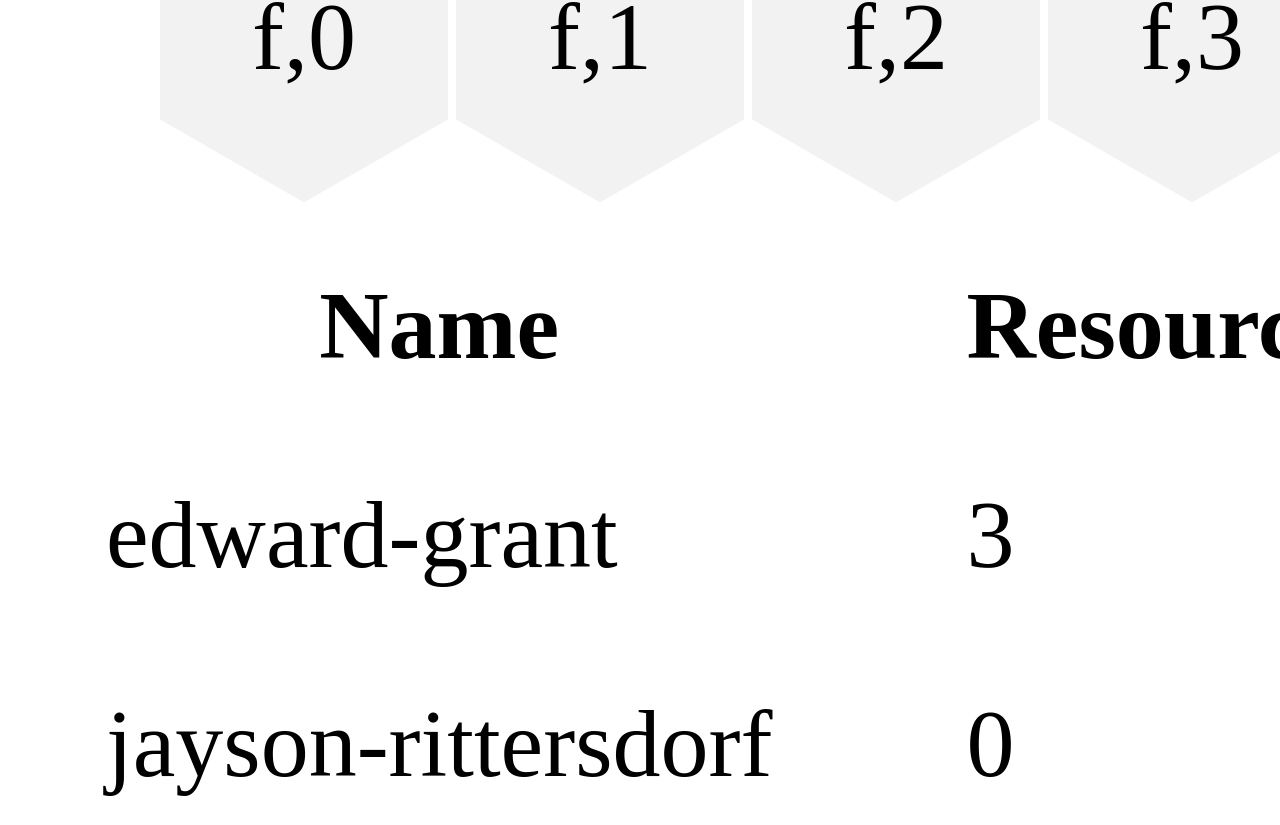
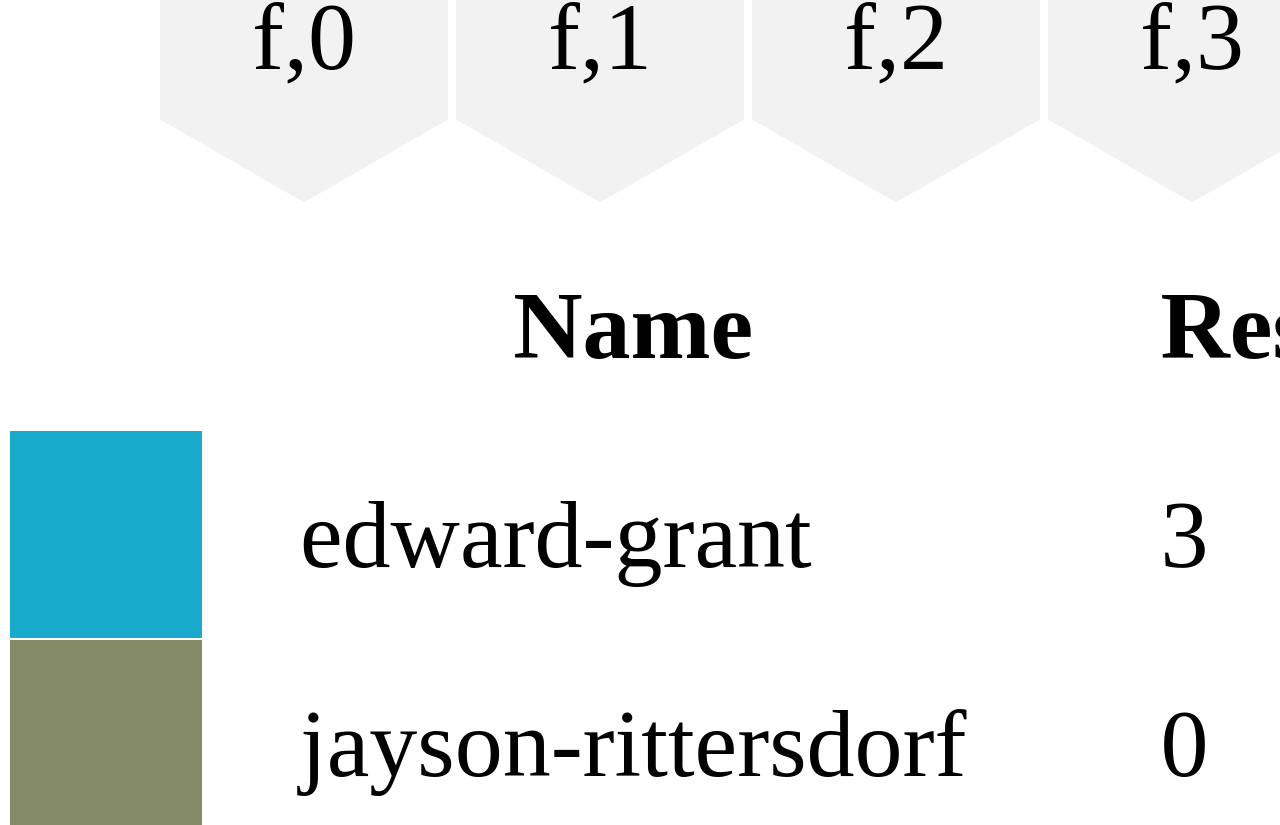
Before and after one commit to masternone/WH40K_Map_Campaign, a website built with webpack: page map/map.html in a window 1280 px wide. Shown: the part 4004-4829 px from the top of the page. Built offline with nearby package versions, Linux system fonts and the light colour scheme.

Commit message:
updates for analysis

```diff
--- /dev/null
+++ b/map/analyseMap.ts
@@ -0,0 +1,123 @@
+import { ownership } from './data';
+import {
+  COMMAND_PAVILION,
+  CULTIVATION,
+  DESERT,
+  FACTORY,
+  FOREST,
+  FORTIFICATION,
+  HILL,
+  MOUNTAIN,
+  OCEAN,
+  PLAIN,
+  VOLCANO,
+} from './constants';
+
+export const analyseMap = (): void => {
+  const container = document.getElementsByClassName('container');
+  const names: string[] = Object.keys(ownership);
+  const table = document.createElement('table');
+  const tableHeader = document.createElement('thead');
+  const tableRowHeader = document.createElement('tr');
+  const colorHeader = document.createElement('th');
+  colorHeader.append(document.createTextNode(''));
+  const nameHeader = document.createElement('th');
+  nameHeader.append(document.createTextNode('Name'));
+  const totalHeader = document.createElement('th');
+  totalHeader.append(document.createTextNode('Total'));
+  const resourcesHeader = document.createElement('th');
+  resourcesHeader.append(document.createTextNode('Resources'));
+  const resourcesSpentHeader = document.createElement('th');
+  resourcesSpentHeader.append(document.createTextNode('Resources Spent'));
+  tableRowHeader.append(colorHeader);
+  tableRowHeader.append(nameHeader);
+  tableRowHeader.append(resourcesHeader);
+  tableRowHeader.append(resourcesSpentHeader);
+  tableRowHeader.append(totalHeader);
+  tableHeader.append(tableRowHeader);
+  table.append(tableHeader);
+  container[0].append(table);
+
+  names.forEach((name) => {
+    const rowName = name;
+    let rowResources = 0;
+    let rowResourcesSpent = 0;
+    let rowTotal = 0;
+    const elements: HTMLCollectionOf<Element> =
+      document.getElementsByClassName(name);
+    for (let i = 0; i < elements.length; i++) {
+      elements[i].classList.forEach((elementClass) => {
+        switch (elementClass) {
+          case 'ocean':
+            rowResources += OCEAN.resources;
+            rowTotal += OCEAN.resources;
+            break;
+          case 'desert':
+            rowResources += DESERT.resources;
+            rowTotal += DESERT.resources;
+            break;
+          case 'plain':
+            rowResources += PLAIN.resources;
+            rowTotal += PLAIN.resources;
+            break;
+          case 'forest':
+            rowResources += FOREST.resources;
+            rowTotal += FOREST.resources;
+            break;
+          case 'hill':
+            rowResources += HILL.resources;
+            rowTotal += HILL.resources;
+            break;
+          case 'mountain':
+            rowResources += MOUNTAIN.resources;
+            rowTotal += MOUNTAIN.resources;
+            break;
+          case 'volcano':
+            rowResources += VOLCANO.resources;
+            rowTotal += VOLCANO.resources;
+            break;
+          case 'factory':
+            rowResourcesSpent += FACTORY.cost;
+            rowTotal -= FACTORY.cost;
+            break;
+          case 'cultivation':
+            rowResourcesSpent += CULTIVATION.cost;
+            rowTotal -= CULTIVATION.cost;
+            break;
+          case 'fortification':
+            rowResourcesSpent += FORTIFICATION.cost;
+            rowTotal -= FORTIFICATION.cost;
+            break;
+          case 'command-pavilion':
+            rowResourcesSpent += COMMAND_PAVILION.cost;
+            rowTotal -= COMMAND_PAVILION.cost;
+            break;
+          default:
+          // do nothing
+        }
+      });
+    }
+    const tableBody = document.createElement('tbody');
+    const tableRowBody = document.createElement('tr');
+    const colorBody = document.createElement('td');
+    colorBody.append(document.createTextNode(''));
+    colorBody.setAttribute('class', rowName);
+    const nameBody = document.createElement('td');
+    nameBody.append(document.createTextNode(rowName));
+    const totalBody = document.createElement('td');
+    totalBody.append(document.createTextNode(rowTotal.toString()));
+    const resourcesBody = document.createElement('td');
+    resourcesBody.append(document.createTextNode(rowResources.toString()));
+    const resourcesSpentBody = document.createElement('td');
+    resourcesSpentBody.append(
+      document.createTextNode(rowResourcesSpent.toString())
+    );
+    tableRowBody.append(colorBody);
+    tableRowBody.append(nameBody);
+    tableRowBody.append(resourcesBody);
+    tableRowBody.append(resourcesSpentBody);
+    tableRowBody.append(totalBody);
+    tableBody.append(tableRowBody);
+    table.append(tableBody);
+  });
+};
--- a/map/data.ts
+++ b/map/data.ts
@@ -18,8 +18,9 @@ export const topographyData: HexData = {
   oceans: [],
 };
 
-export const fortification: HexData = {
-  'rob-mountney': [['e', 'f']],
+export const enhancements: HexData = {
+  factory: [],
+  fortification: [['e', 'f']],
 };
 
 export const ownership: HexData = {
@@ -34,7 +35,7 @@ export const ownership: HexData = {
 };
 export const orderOfBattles: HexData = {
   'edward-grant': [[1, 2, 'Tzican Infiltrators -- Garrison']],
-  'joel-david': [[9, 'f', '-- build fortification (1/2)']],
+  'joel-david': [[9, 'f', '-- build factory (1/2)']],
   'jayson-rittersdorf': [[8, 0, ' -- move (1/2)']],
   'rob-mountney': [['e', 'f', ' -- Garrison']],
   'jon-arford': [[7, 7, ' -- move (1/2)']],
--- a/map/map.css
+++ b/map/map.css
@@ -97,23 +97,28 @@
     font-size: 20px;
 }
 
-.row .hexagon.edward-grant {
+.row .hexagon.edward-grant,
+.edward-grant {
     background-color: #18abcc;
 }
 
-.row .hexagon.joel-david {
+.row .hexagon.joel-david,
+.joel-david {
     background-color: #005221;
 }
 
-.row .hexagon.jayson-rittersdorf {
+.row .hexagon.jayson-rittersdorf,
+.jayson-rittersdorf {
     background-color: #848a66;
 }
 
-.row .hexagon.rob-mountney {
+.row .hexagon.rob-mountney,
+.rob-mountney {
     background-color: #e3dac9;
 }
 
-.row .hexagon.jon-arford {
+.row .hexagon.jon-arford,
+.jon-arford {
     background-color: #a9203e;
 }
 
--- a/map/map.ts
+++ b/map/map.ts
@@ -1,5 +1,10 @@
 import { Hex } from './definitions';
-import { orderOfBattles, ownership, topographyData } from './data';
+import {
+  enhancements,
+  orderOfBattles,
+  ownership,
+  topographyData,
+} from './data';
 import {
   COMMAND_PAVILION,
   CULTIVATION,
@@ -13,6 +18,7 @@ import {
   PLAIN,
   VOLCANO,
 } from './constants';
+import { analyseMap } from './analyseMap';
 
 const build = (): void => {
   const size = 16;
@@ -58,111 +64,16 @@ const applyOwnership = (): void => {
     applyClass(orderOfBattles[name], 'order-of-battle');
   });
 };
-const analyseMap = (): void => {
-  const container = document.getElementsByClassName('container');
-  const names: string[] = Object.keys(ownership);
-  const table = document.createElement('table');
-  const tableHeader = document.createElement('thead');
-  const tableRowHeader = document.createElement('tr');
-  const nameHeader = document.createElement('th');
-  nameHeader.append(document.createTextNode('Name'));
-  const totalHeader = document.createElement('th');
-  totalHeader.append(document.createTextNode('Total'));
-  const resourcesHeader = document.createElement('th');
-  resourcesHeader.append(document.createTextNode('Resources'));
-  const resourcesSpentHeader = document.createElement('th');
-  resourcesSpentHeader.append(document.createTextNode('Resources Spent'));
-  tableRowHeader.append(nameHeader);
-  tableRowHeader.append(resourcesHeader);
-  tableRowHeader.append(resourcesSpentHeader);
-  tableRowHeader.append(totalHeader);
-  tableHeader.append(tableRowHeader);
-  table.append(tableHeader);
-  container[0].append(table);
-
-  names.forEach((name) => {
-    const rowName = name;
-    let rowResources = 0;
-    let rowResourcesSpent = 0;
-    let rowTotal = 0;
-    const elements: HTMLCollectionOf<Element> =
-      document.getElementsByClassName(name);
-    console.log({ elements });
-    for (let i = 0; i < elements.length; i++) {
-      elements[i].classList.forEach((elementClass) => {
-        switch (elementClass) {
-          case 'ocean':
-            rowResources += OCEAN.resources;
-            rowTotal += OCEAN.resources;
-            break;
-          case 'desert':
-            rowResources += DESERT.resources;
-            rowTotal += DESERT.resources;
-            break;
-          case 'plain':
-            rowResources += PLAIN.resources;
-            rowTotal += PLAIN.resources;
-            break;
-          case 'forest':
-            rowResources += FOREST.resources;
-            rowTotal += FOREST.resources;
-            break;
-          case 'hill':
-            rowResources += HILL.resources;
-            rowTotal += HILL.resources;
-            break;
-          case 'mountain':
-            rowResources += MOUNTAIN.resources;
-            rowTotal += MOUNTAIN.resources;
-            break;
-          case 'volcano':
-            rowResources += VOLCANO.resources;
-            rowTotal += VOLCANO.resources;
-            break;
-          case 'factory':
-            rowResourcesSpent += FACTORY.cost;
-            rowTotal -= FACTORY.cost;
-            break;
-          case 'cultivation':
-            rowResourcesSpent += CULTIVATION.cost;
-            rowTotal -= CULTIVATION.cost;
-            break;
-          case 'fortification':
-            rowResourcesSpent += FORTIFICATION.cost;
-            rowTotal -= FORTIFICATION.cost;
-            break;
-          case 'command-pavilion':
-            rowResourcesSpent += COMMAND_PAVILION.cost;
-            rowTotal -= COMMAND_PAVILION.cost;
-            break;
-          default:
-          // do nothing
-        }
-      });
-    }
-    const tableBody = document.createElement('tbody');
-    const tableRowBody = document.createElement('tr');
-    const nameBody = document.createElement('td');
-    nameBody.append(document.createTextNode(rowName));
-    const totalBody = document.createElement('td');
-    totalBody.append(document.createTextNode(rowTotal.toString()));
-    const resourcesBody = document.createElement('td');
-    resourcesBody.append(document.createTextNode(rowResources.toString()));
-    const resourcesSpentBody = document.createElement('td');
-    resourcesSpentBody.append(
-      document.createTextNode(rowResourcesSpent.toString())
-    );
-    tableRowBody.append(nameBody);
-    tableRowBody.append(resourcesBody);
-    tableRowBody.append(resourcesSpentBody);
-    tableRowBody.append(totalBody);
-    tableBody.append(tableRowBody);
-    table.append(tableBody);
+const applyEnhancements = (): void => {
+  const buildings: string[] = Object.keys(enhancements);
+  buildings.forEach((building) => {
+    applyClass(enhancements[building], building);
   });
 };
 setTimeout(() => {
   build();
   applyTopography();
   applyOwnership();
+  applyEnhancements();
   analyseMap();
 }, 1000);
--- a/package.json
+++ b/package.json
@@ -5,6 +5,7 @@
   "main": "map/map.html",
   "scripts": {
     "build": "npx webpack --mode=development",
+    "build:watch": "npx webpack --mode=development --watch",
     "build:production": "npx webpack --mode=production",
     "lint": "npx eslint",
     "lint-fix": "npx eslint --fix",
```
Also changed, not shown: map/background/image_set_2.gif (added), map/readme.md.
